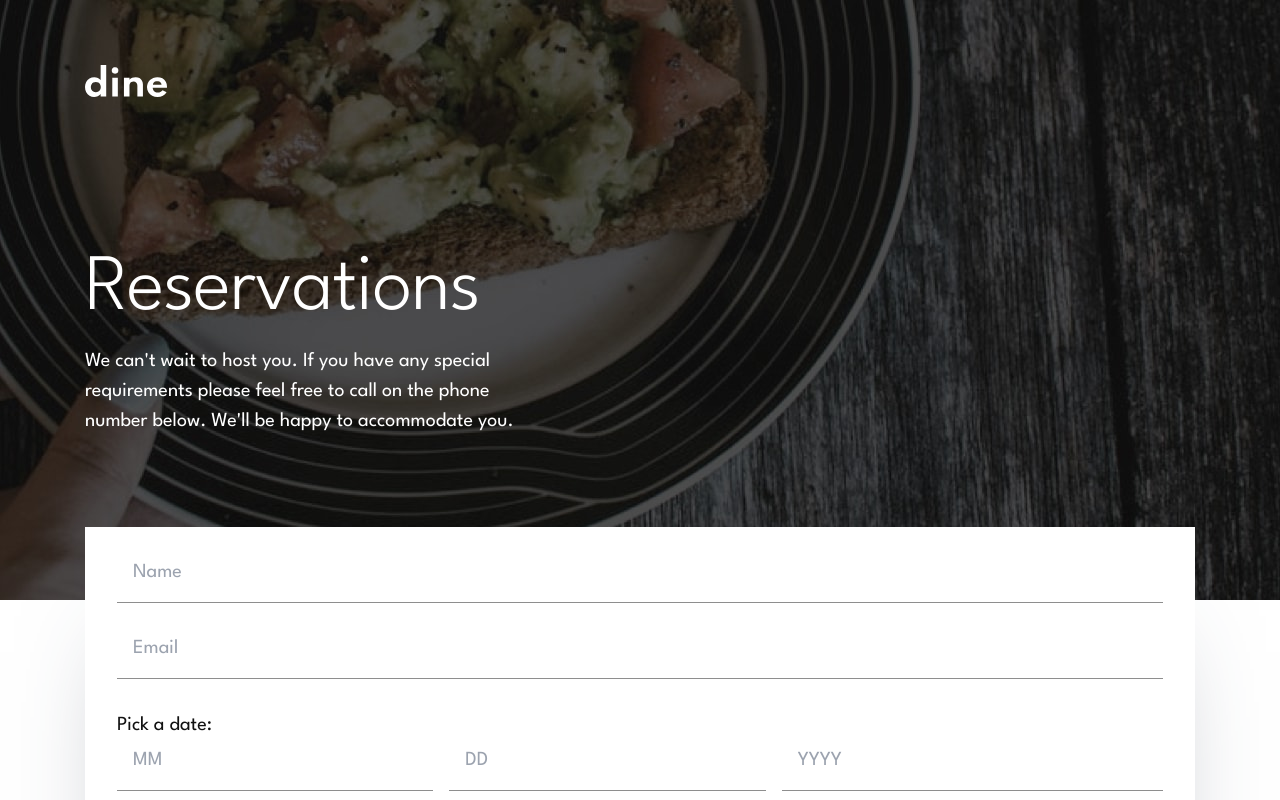
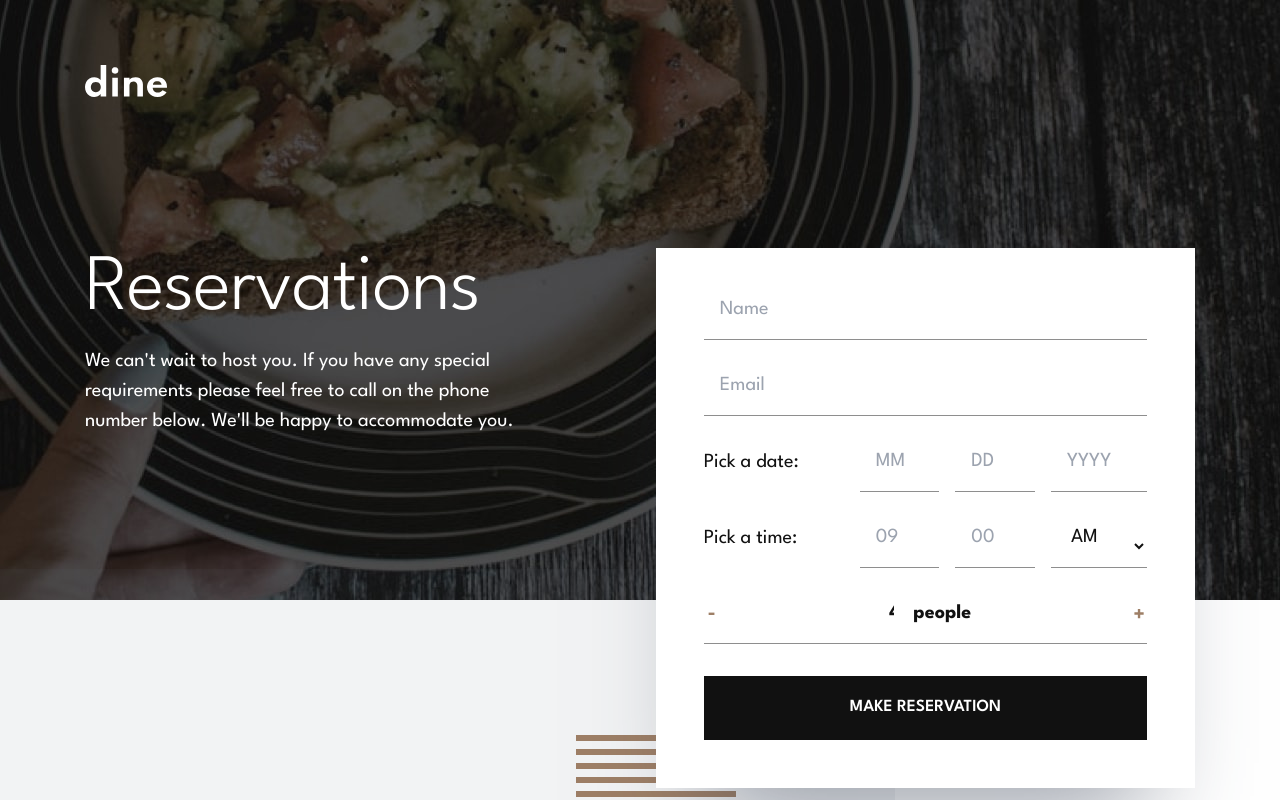
Before and after one commit to vanderms/dine-restaurant-website, an Angular app: page /booking in a window 1280 px wide. Shown: the top 800 px of the page. Built offline with nearby package versions, Linux system fonts and the light colour scheme.

Commit message:
feat: implement responsive website

```diff
--- a/src/app/components/forms/booking-form/booking-form.component.html
+++ b/src/app/components/forms/booking-form/booking-form.component.html
@@ -1,6 +1,5 @@
-<form [formGroup]="bookingForm" (ngSubmit)="onSubmit($event)" class="bg-neutral-50 p-8 flex flex-col gap-8
-shadow-card-xl
-">
+<form [formGroup]="bookingForm" (ngSubmit)="onSubmit($event)" class="bg-neutral-50 p-8 flex flex-col gap-8 shadow-card-xl max-w-[33.75rem] mx-auto
+    md:p-12 xl:mx-0">
   <label>
     <span class="sr-only">Name:</span>
     <input type="text" class="booking-form-input" formControlName="name"
@@ -23,8 +22,9 @@ shadow-card-xl
       Invalid email
     </span>
   </label>
+
   <fieldset>
-    <div class="grid grid-cols-1 gap-2">
+    <div class="grid grid-cols-1 gap-2 md:grid-cols-[6.25rem,1fr] md:gap-14">
       <div>
         <legend class="booking-form-legend">Pick a date:</legend>
         <div *ngIf="isDateIncomplete()" class="booking-form-error-message">
@@ -35,18 +35,18 @@ shadow-card-xl
       <div class="grid grid-cols-[73fr,73fr,88fr] gap-4">
         <label>
           <span class="sr-only">Month:</span>
-          <input type="number" class="booking-form-input" formControlName="month"
-            placeholder="MM">
+          <input type="number" class="booking-form-input" formControlName="month" min="1"
+            max="12" placeholder="MM">
         </label>
         <label>
           <span class="sr-only">day:</span>
-          <input type="number" class="booking-form-input" formControlName="day"
-            placeholder="DD">
+          <input type="number" class="booking-form-input" formControlName="day" min="1"
+            max="31" placeholder="DD">
         </label>
         <label>
           <span class="sr-only">Year:</span>
           <input type="number" class="booking-form-input" formControlName="year"
-            placeholder="YYYY">
+            min="2022" max="2030" placeholder="YYYY">
         </label>
       </div>
 
@@ -54,7 +54,7 @@ shadow-card-xl
   </fieldset>
 
   <fieldset>
-    <div class="grid grid-cols-1 gap-2">
+    <div class="grid grid-cols-1 gap-2 md:grid-cols-[6.25rem,1fr] md:gap-14">
       <div>
         <legend class="booking-form-legend">Pick a time:</legend>
         <div *ngIf="isTimeIncomplete()" class="booking-form-error-message">
@@ -66,12 +66,12 @@ shadow-card-xl
         <label>
           <span class="sr-only">Hour:</span>
           <input type="number" class="booking-form-input" formControlName="hour"
-            placeholder="09">
+            placeholder="09" min="0" max="23">
         </label>
         <label>
           <span class="sr-only">Minutes:</span>
           <input type="number" class="booking-form-input" formControlName="minutes"
-            placeholder="00">
+            placeholder="00" min="0" max="59">
         </label>
         <label>
           <span class="sr-only">Period:</span>
--- a/src/app/components/sections/booking-section/booking-section.component.html
+++ b/src/app/components/sections/booking-section/booking-section.component.html
@@ -1,7 +1,16 @@
-<section [attr.aria-labelledby]="titleId" class="relative z-10 mt-[5.6875rem] pb-[5.375rem]">
-  <div class="container">
+<section [attr.aria-labelledby]="titleId" id="reserve"
+  class="relative z-10 mt-[5.6875rem] pb-[5.375rem] md:mt-[2.375rem] md:pb-[7.5rem] xl:mt-[-11.75rem] xl:pb-[6.3125rem]">
+  <div class="container xl:flex xl:justify-end relative z-10">
     <h2 [id]="titleId" class="sr-only">Make a Reservation</h2>
-    <app-booking-form></app-booking-form>
+    <div class="relative">
+      <div class="relative z-10">
+        <app-booking-form></app-booking-form>
+      </div>
+
+      <div class="hidden xl:pattern-sm xl:bottom-[-1.4375rem] xl:left-[-5rem]"></div>
+    </div>
+
   </div>
+  <div class="hidden xl:pattern-xl-bottom-right bottom-0 left-0"></div>
 
 </section>
--- a/src/index.html
+++ b/src/index.html
@@ -11,7 +11,7 @@
   <link
     href="https://fonts.googleapis.com/css2?family=League+Spartan:wght@300;400;600;700&display=swap"
     rel="stylesheet">
-  <link rel="icon" type="image/x-icon" href="favicon.ico">
+  <link rel="icon" type="image/jpg" href="assets/favicon-32x32.png">
   <title>Dine Restaurant Website</title>
 </head>
 
--- a/src/styles.css
+++ b/src/styles.css
@@ -11,9 +11,6 @@
     font-style: normal;
   }
 
-  main {
-    min-height: 100vh;
-  }
 
   :root {
     --clr-primary: #9e7f66;
```
Also changed, not shown: 1 other file (tests, documents, lock files or other folders).
